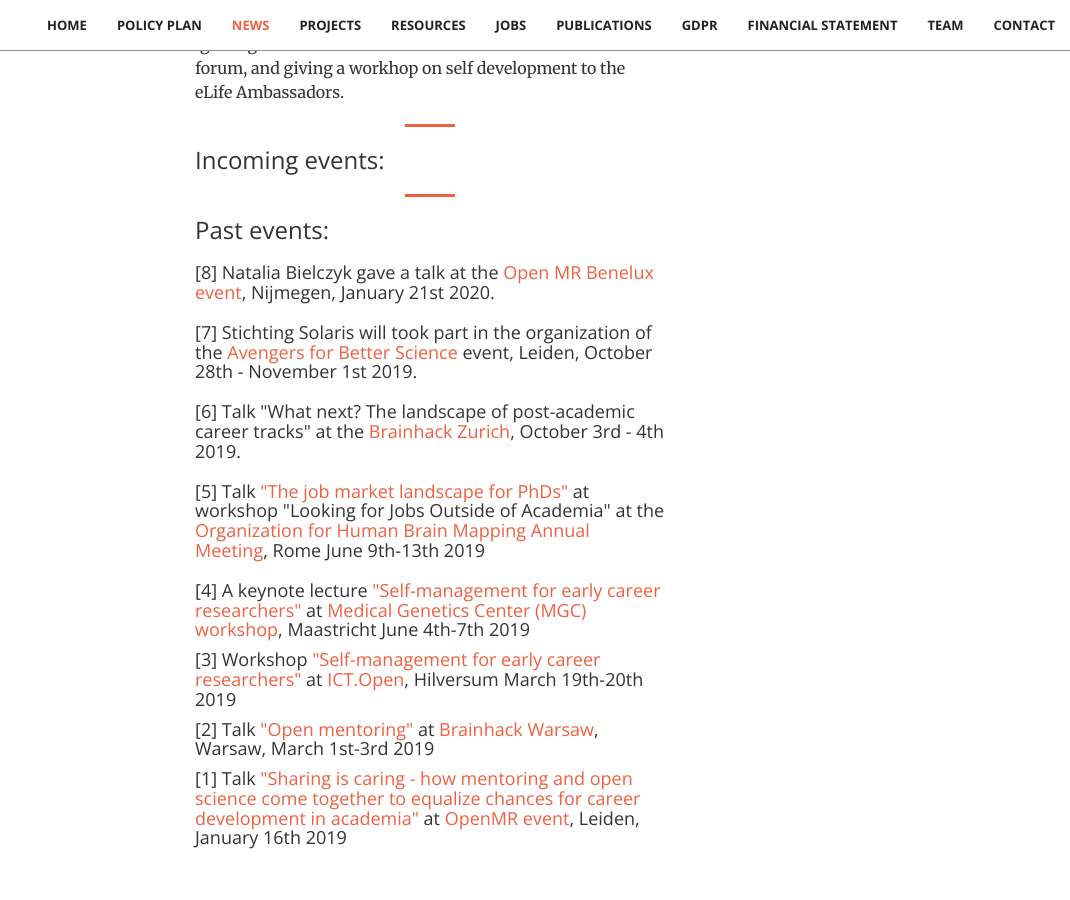
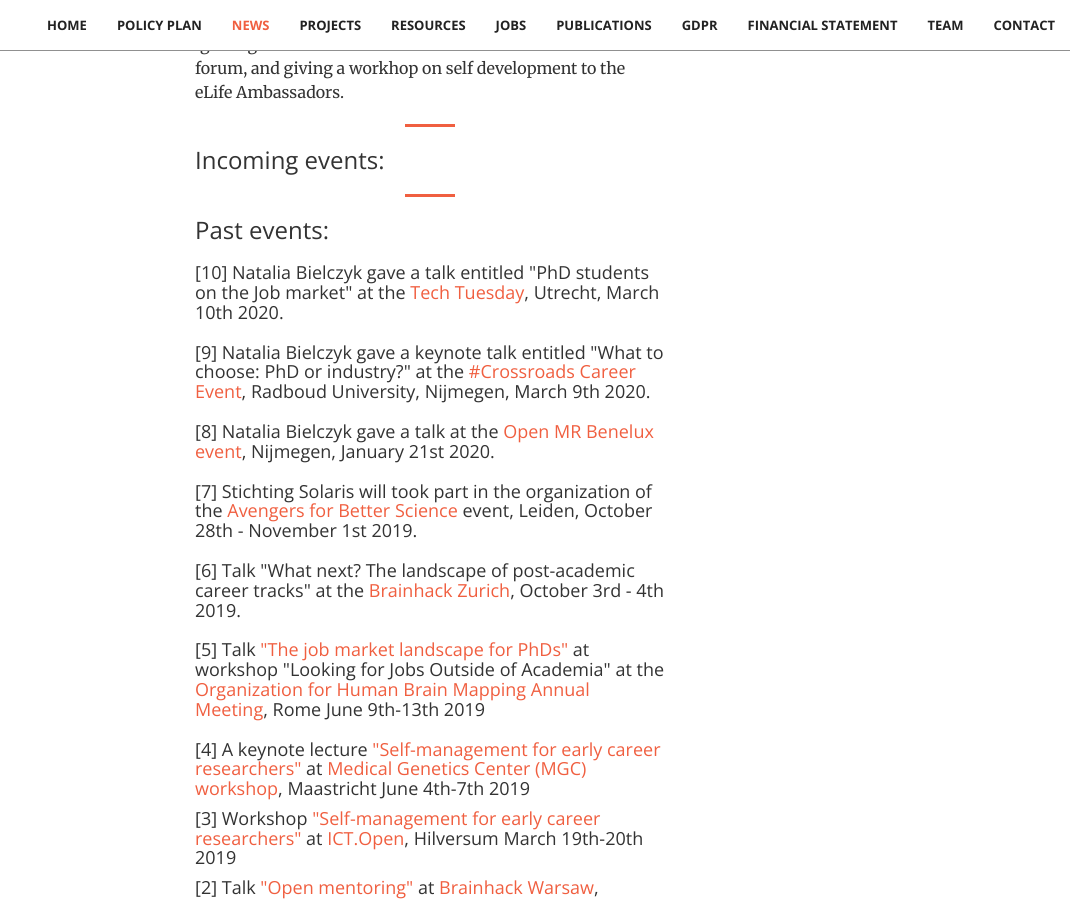
Before and after one commit to stichting-solaris/stichting-solaris.github.io, a Jekyll site: the page built from index.html, in a window 1280 px wide and 900 px high, scrolled down 8896 px. Shown: the whole window, without its empty margins (210-1280 px from the left). Built offline with Jekyll 4.4.1, drawn with Linux system fonts in a browser that asks for light colours.

Commit message:
Update news.html

```diff
--- a/_includes/news.html
+++ b/_includes/news.html
@@ -156,6 +156,13 @@
 <!-- Past events: -->
                 <hr class="primary">
                 <h3 class="section-heading">Past events:</h3>
+               <p><h4 class="section-heading">[10] Natalia Bielczyk gave a talk entitled "PhD students on the Job market"
+                    at the <a href="https://www.meetup.com/nl-NL/PermanentBeta/events/xngfjrybcfbnb/">
+                    Tech Tuesday</a>, Utrecht, March 10th 2020.</h4></p>
+
+               <p><h4 class="section-heading">[9] Natalia Bielczyk gave a keynote talk entitled "What to choose: PhD or industry?"
+                at the <a href="https://www.facebook.com/events/2775870379200692/permalink/2842560935864969/">
+                    #Crossroads Career Event</a>, Radboud University, Nijmegen, March 9th 2020.</h4></p>
 
                <p><h4 class="section-heading">[8] Natalia Bielczyk gave a talk at the
                     <a href="https://openmrbenelux.github.io/">
```
